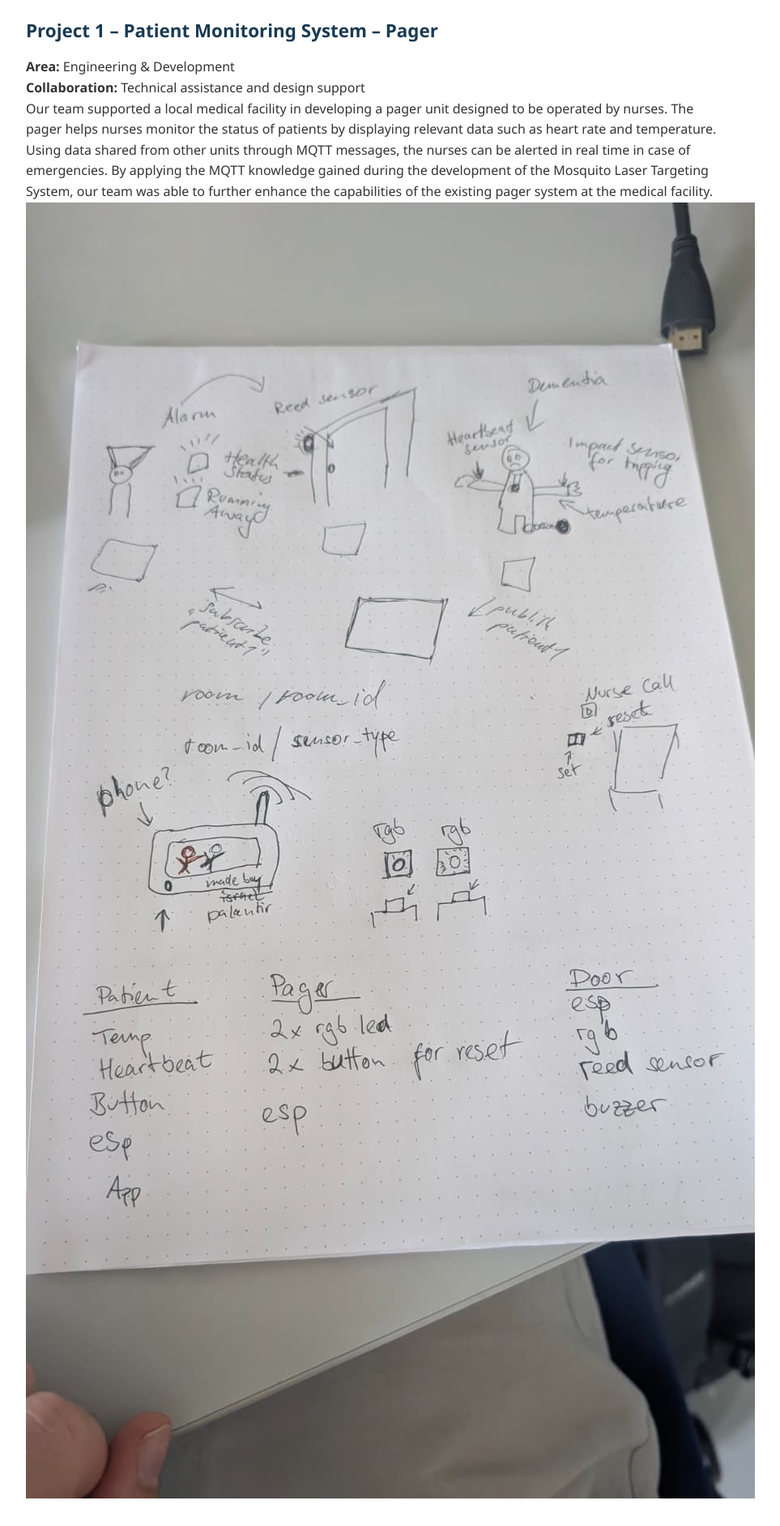
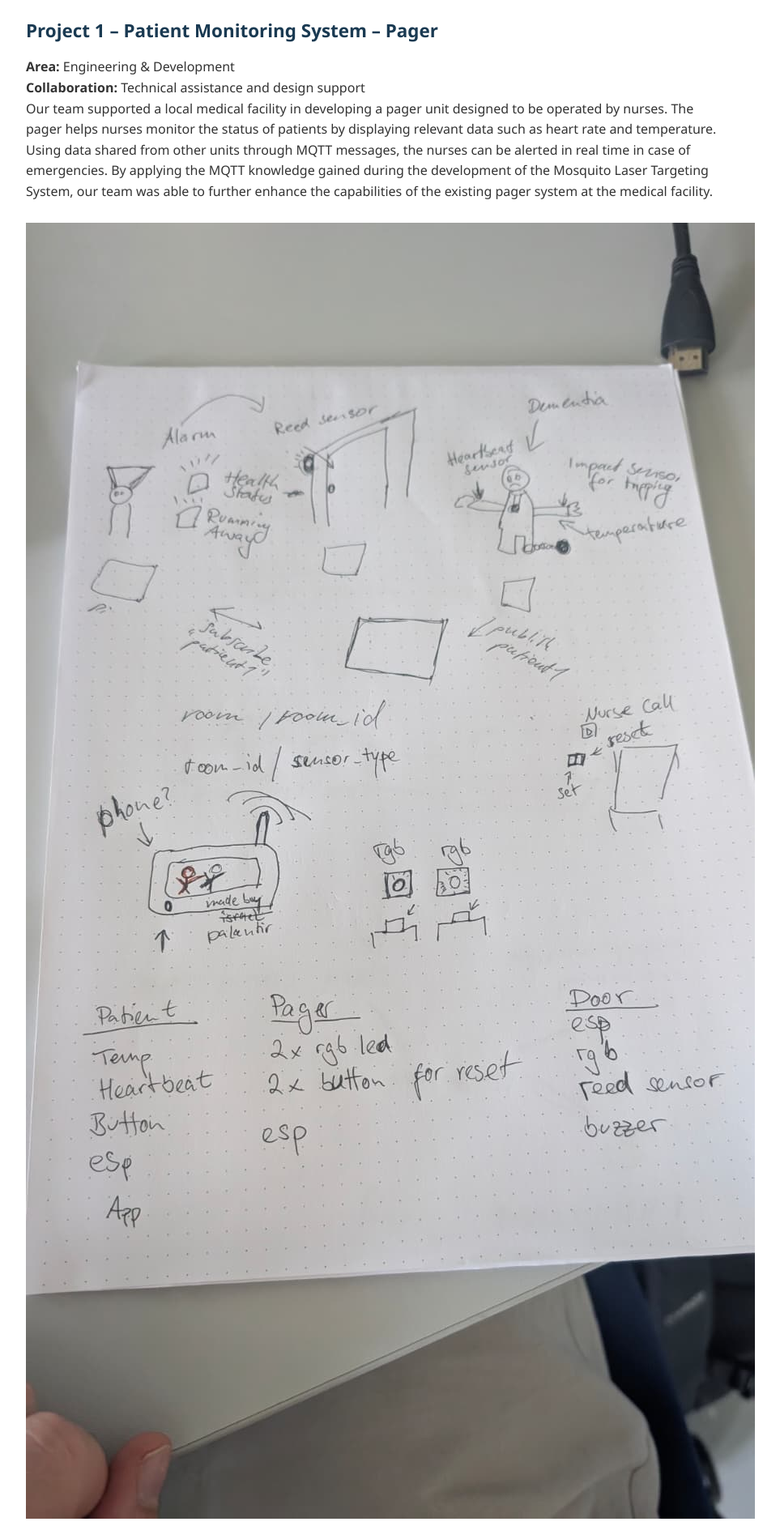
Before and after one commit to Enea322/LO-website-demo, a Jekyll site: the page built from collaborations.md, in a window 1280 px wide. Shown: the part 417-2301 px from the top of the page at 81% size, without its empty margins (178-1141 px from the left). Built offline with Jekyll 4.4.1, drawn with Linux system fonts in a browser that asks for light colours.

Commit message:
Small changes to collaborators page and styling.

```diff
--- a/collaborations.md
+++ b/collaborations.md
@@ -18,7 +18,13 @@ Our team supported a local medical facility in developing a pager unit designed
 
 Using data shared from other units through MQTT messages, the nurses can be alerted in real time in case of emergencies. By applying the MQTT knowledge gained during the development of the Mosquito Laser Targeting System, our team was able to further enhance the capabilities of the existing pager system at the medical facility.
 
-<img src="{{ '/imgs/pager_unit.jpeg' | relative_url }}" alt="Patient monitoring pager unit" class="collaboration-image">
+<br>
+
+<a href="{{ '/imgs/pager_unit.jpeg' | relative_url }}" target="_blank">
+  <img src="{{ '/imgs/pager_unit.jpeg' | relative_url }}"
+       alt="Patient monitoring pager unit"
+       class="collaboration-image">
+</a>
 
 ### Project 2 – Custom 8-bit CPU
 
@@ -30,6 +36,8 @@ In collaboration with another company, an 8-bit CPU was developed for a specific
 Testing was performed on an FPGA to verify the functionality of the design, using tools including **Intel Questa** and **AMD Vivado**.
 
 Furthermore, a custom PCB was developed for the project, incorporating all required components and features. This collaboration provided valuable experience for both teams and offered further insight into FPGA development, VHDL, and custom hardware design.
+
+<br>
 
 <img src="{{ '/imgs/vhdl.jpeg' | relative_url }}" alt="Custom 8-bit CPU development" class="collaboration-image">
 
```
Also changed, not shown: 1 other file.
